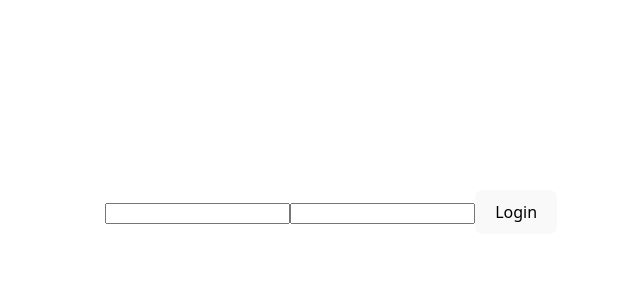
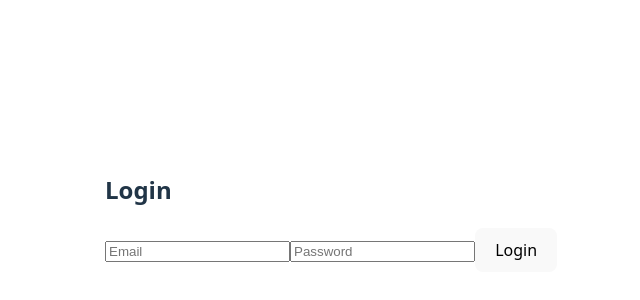
Before and after one commit to HarrySIV/MarketFlow, a React (Vite) app in the folder app/: page /login in a window 1280 px wide. Shown: the part 188-488 px from the top of the page, without its empty margins (95-735 px from the left). Built offline with nearby package versions, Linux system fonts and the light colour scheme.

Commit message:
Temporary changes to Login

```diff
--- a/app/src/pages/Login.tsx
+++ b/app/src/pages/Login.tsx
@@ -1,9 +1,24 @@
+import { useState } from 'react';
+
 export function Login() {
+  const [loginData, setLoginData] = useState({ email: '', password: '' });
+
   return (
-    <>
-      <input type="text"></input>
-      <input type="text"></input>
-      <button>Login</button>
-    </>
+    <div className="form-container">
+      <h2>Login</h2>
+      <input
+        type="email"
+        placeholder="Email"
+        onChange={(e) => setLoginData({...loginData, email: e.target.value})}
+      />
+      <input
+        type="password"
+        placeholder="Password"
+        onChange={(e) => setLoginData({...loginData, password: e.target.value})}
+      />
+      <button onClick={() => console.log("Logging in...", loginData)}>
+        Login
+      </button>
+    </div>
   );
 }
```
